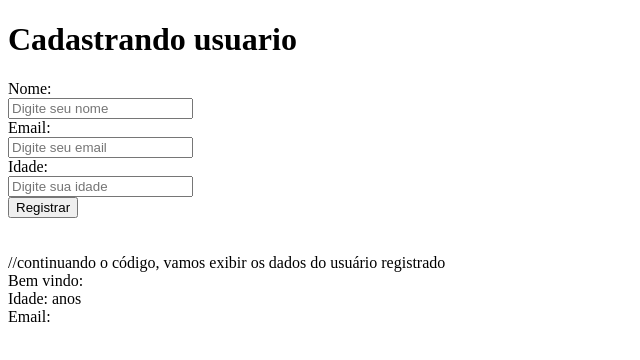
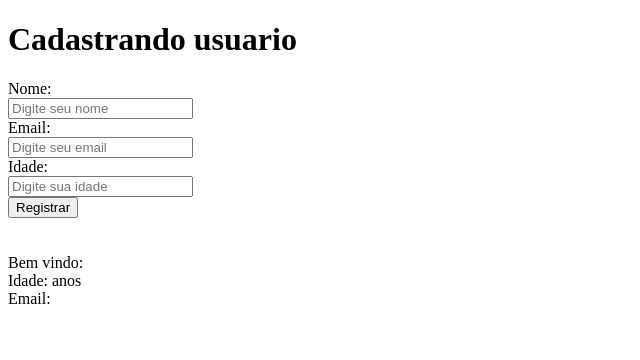
Before and after one commit to Gabriele-Natividade/curso-fullstack, a React (Create React App) app in the folder primeiro-app/: page / in a window 1280 px wide. Shown: the top 360 px of the page, without its empty margins (0-640 px from the left). Built offline with nearby package versions, Linux system fonts and the light colour scheme.

Commit message:
refactor: remove commented code for improved readability

```diff
--- a/primeiro-app/src/App.js
+++ b/primeiro-app/src/App.js
@@ -54,7 +54,6 @@ function App() {
       </form>
       <br />
       <br />
-      //continuando o código, vamos exibir os dados do usuário registrado
       <div>
         <span>Bem vindo: {user.nome}</span>
         <br />
```
